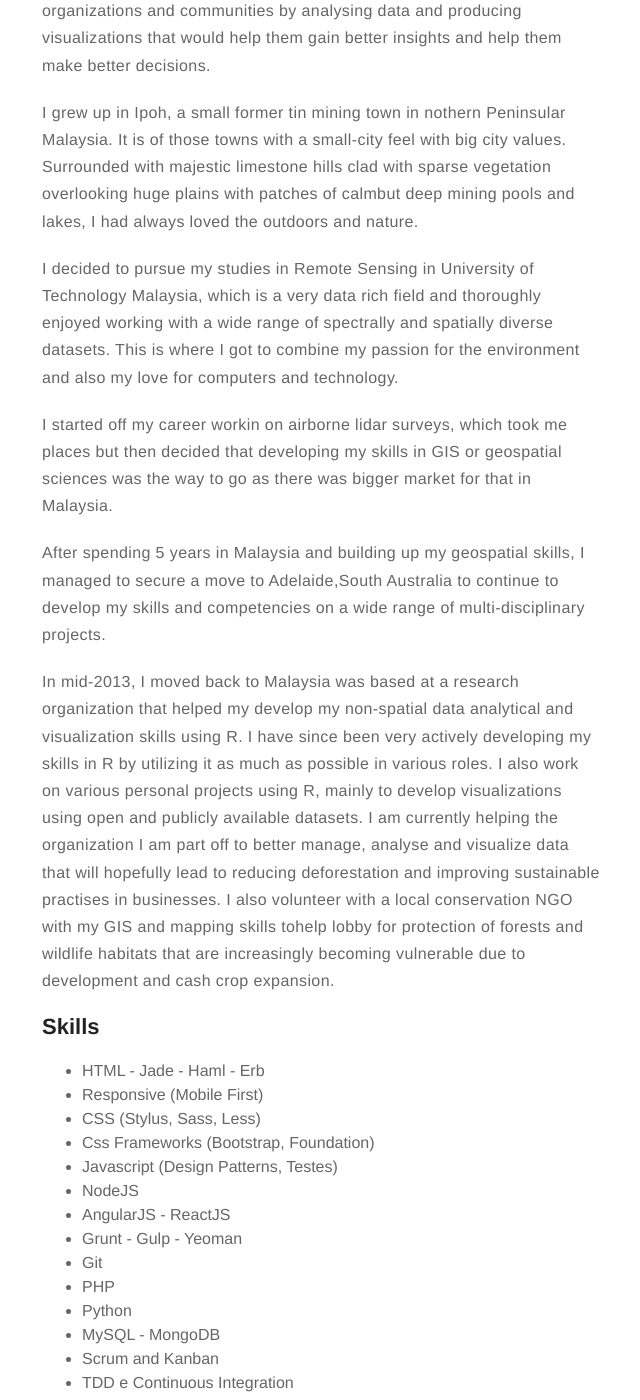
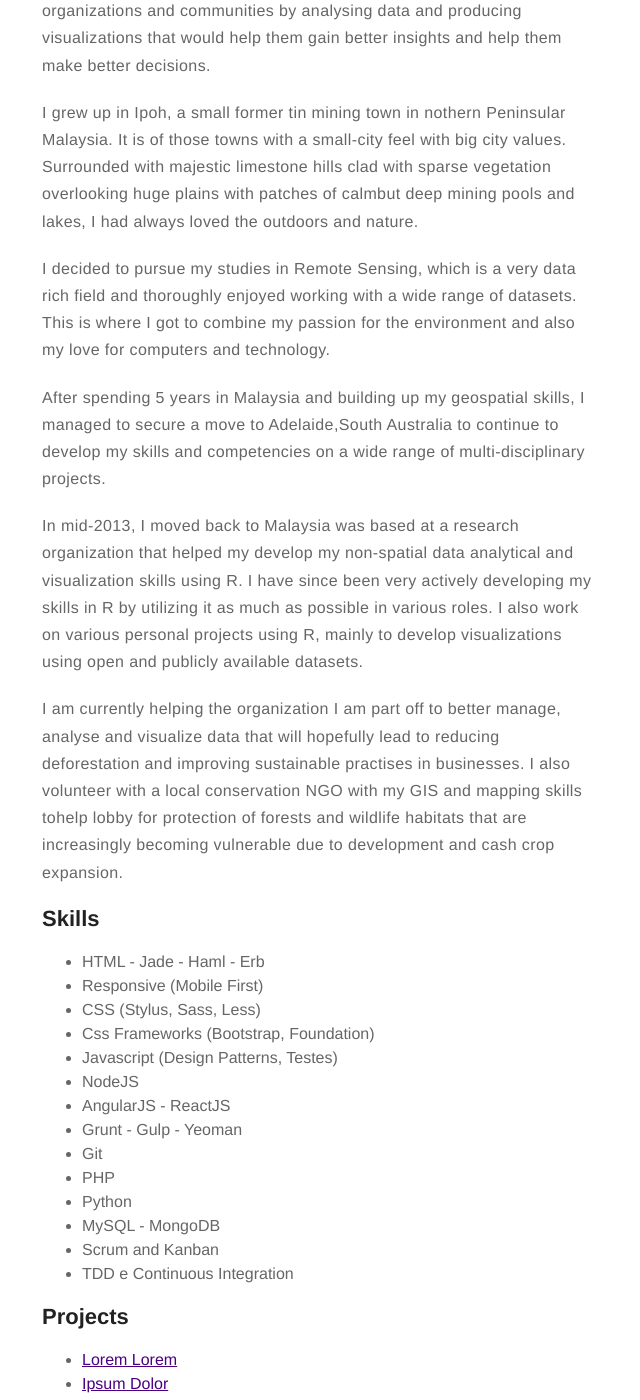
Before and after one commit to jasonjb82/jasonjb82.github.io, a Jekyll site: the page built from about.md, in a window 1280 px wide and 1400 px high, scrolled down 470 px. Shown: the whole window, without its empty margins (318-958 px from the left). Built offline with Jekyll 4.4.1, drawn with Linux system fonts in a browser that asks for light colours.

Commit message:
Create about.md

```diff
--- a/about.md
+++ b/about.md
@@ -13,13 +13,9 @@
 vegetation overlooking huge plains with patches of calmbut deep mining pools and lakes, I had always loved
 the outdoors and nature.</p>
 
-<p>I decided to pursue my studies in Remote Sensing in University of Technology Malaysia, which is a very
-data rich field and thoroughly enjoyed working with a wide range of spectrally and spatially diverse datasets.
-This is where I got to combine my passion for the environment and also my love for computers and technology.</p>
-
-<p>I started off my career workin on airborne lidar surveys, which took me places but then decided that
-developing my skills in GIS or geospatial sciences was the way to go as there was bigger market for that
-in Malaysia.</p>
+<p>I decided to pursue my studies in Remote Sensing, which is a very data rich field and thoroughly enjoyed
+working with a wide range of datasets. This is where I got to combine my passion for the environment and also
+my love for computers and technology.</p>
 
 <p>After spending 5 years in Malaysia and building up my geospatial skills, I managed to secure a move
 to Adelaide,South Australia to continue to develop my skills and competencies on a wide range of multi-disciplinary
@@ -30,7 +26,7 @@
 my skills in R by utilizing it as much as possible in various roles. I also work on various personal projects
 using R, mainly to develop visualizations using open and publicly available datasets.
 
-I am currently helping the organization I am part off to better manage, analyse and visualize data that
+<p>I am currently helping the organization I am part off to better manage, analyse and visualize data that
 will hopefully lead to reducing deforestation and improving sustainable practises in businesses. I also
 volunteer with a local conservation NGO with my GIS and mapping skills tohelp lobby for protection of
 forests and wildlife habitats that are increasingly becoming vulnerable due to development and cash crop expansion.
```
